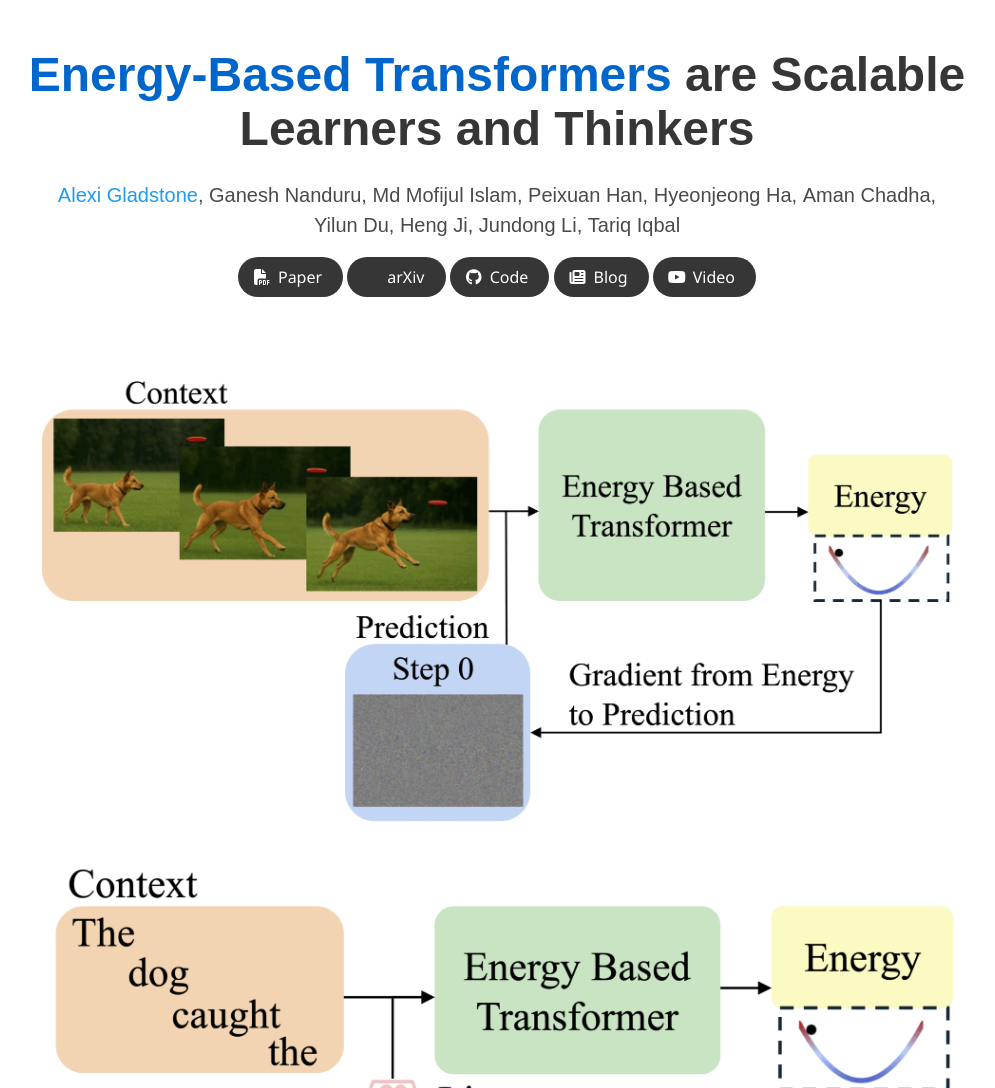
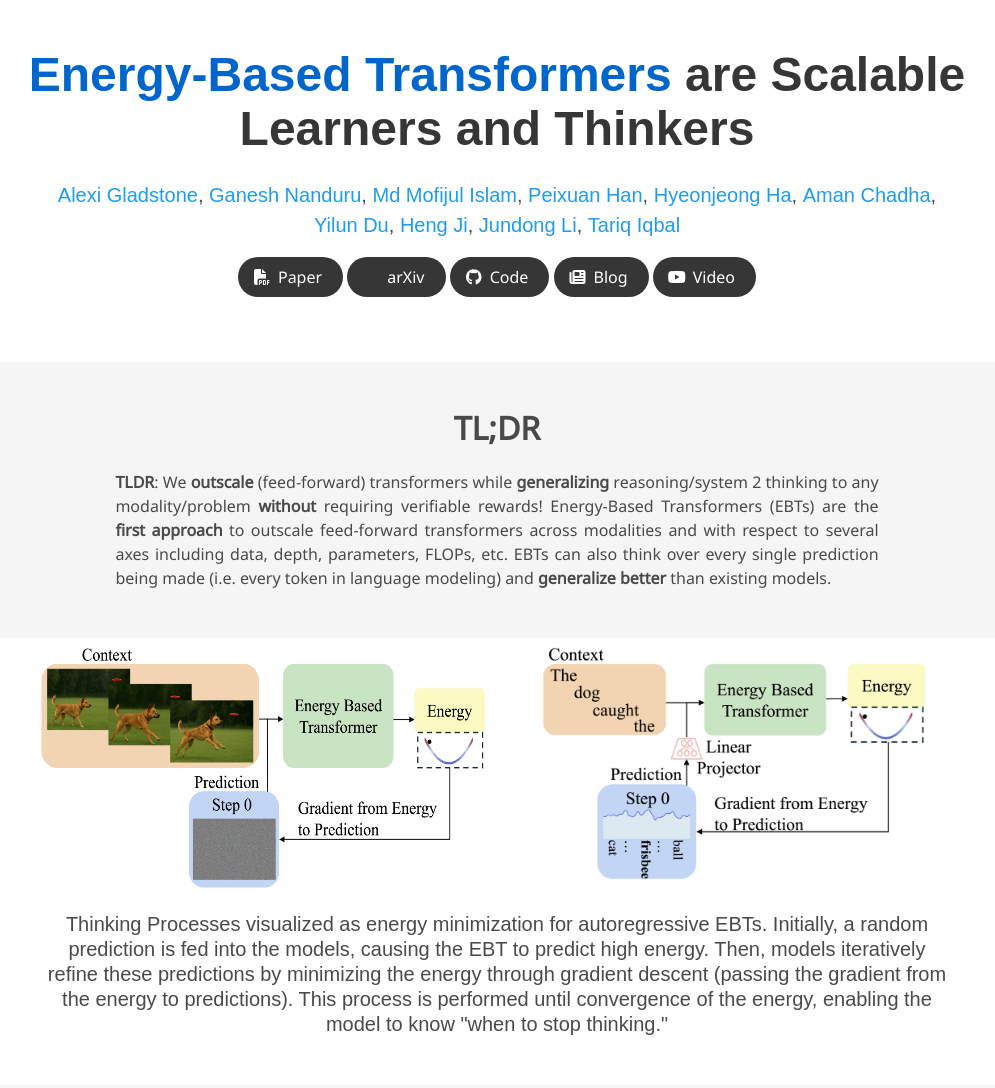
Before and after one commit to energy-based-transformers/energy-based-transformers.github.io, a plain HTML site: page index.html in a window 1280 px wide. Shown: the top 1088 px of the page, without its empty margins (143-1138 px from the left). Drawn offline with nearby package versions, Linux system fonts and the light colour scheme; some icons are missing; a web font is replaced by a local one.

Commit message:
update website for release

```diff
--- a/index.html
+++ b/index.html
@@ -58,15 +58,15 @@
               <!-- Paper authors -->
               <span class="author-block">
                 <a href="https://alexiglad.github.io" target="_blank">Alexi Gladstone</a>,</span>
-                <span class="author-block">Ganesh Nanduru,</span>
-                <span class="author-block">Md Mofijul Islam,</span>
-                <span class="author-block">Peixuan Han,</span>
-                <span class="author-block">Hyeonjeong Ha,</span>
-                <span class="author-block">Aman Chadha,</span>
-                <span class="author-block">Yilun Du,</span>
-                <span class="author-block">Heng Ji,</span>
-                <span class="author-block">Jundong Li,</span>
-                <span class="author-block">Tariq Iqbal</span>
+                <span class="author-block"><a href="https://nanduruganesh.github.io/" target="_blank">Ganesh Nanduru</a>,</span>
+                <span class="author-block"><a href="https://mmiakashs.github.io/" target="_blank">Md Mofijul Islam</a>,</span>
+                <span class="author-block"><a href="https://hanpx20.github.io/" target="_blank">Peixuan Han</a>,</span>
+                <span class="author-block"><a href="https://hyeonjeongha.github.io/" target="_blank">Hyeonjeong Ha</a>,</span>
+                <span class="author-block"><a href="https://aman.info/" target="_blank">Aman Chadha</a>,</span>
+                <span class="author-block"><a href="https://yilundu.github.io/" target="_blank">Yilun Du</a>,</span>
+                <span class="author-block"><a href="https://blender.cs.illinois.edu/hengji.html" target="_blank">Heng Ji</a>,</span>
+                <span class="author-block"><a href="https://jundongli.github.io/" target="_blank">Jundong Li</a>,</span>
+                <span class="author-block"><a href="https://www.tiqbal.com/" target="_blank">Tariq Iqbal</a></span>
               </div>
 
               <!-- <div class="is-size-5 publication-authors">
@@ -152,16 +152,33 @@
 </section>
 
 
+<!-- TLDR -->
+<section class="section hero is-light">
+  <div class="container is-max-desktop">
+    <div class="columns is-centered has-text-centered">
+      <div class="column is-four-fifths">
+        <h2 class="title is-3">TL;DR</h2>
+        <div class="content has-text-justified">
+          <p>
+            <strong>TLDR</strong>: We <strong>outscale</strong> (feed-forward) transformers while <strong>generalizing</strong> reasoning/system 2 thinking to any modality/problem <strong>without</strong> requiring verifiable rewards! Energy-Based Transformers (EBTs) are the <strong>first approach</strong> to outscale feed-forward transformers across modalities and with respect to several axes including data, depth, parameters, FLOPs, etc. EBTs can also think over every single prediction being made (i.e. every token in language modeling) and <strong>generalize better</strong> than existing models.
+          </p>
+        </div>
+      </div>
+    </div>
+  </div>
+</section>
+
+
 <!-- Teaser video-->
 <section class="hero teaser">
   <div class="container is-max-desktop">
     <div class="hero-body">
-      <div>
-        <div class="has-text-centered">
-          <img src="static/gifs/ezgif.com-animated-gif-maker_video.gif" alt="Energy Based Transformer Video Prediction as Thinking">
+      <div class="columns is-vcentered">
+        <div class="column has-text-centered">
+          <img src="static/gifs/ezgif.com-animated-gif-maker_video.gif" alt="Energy Based Transformer Video Prediction as Thinking" class="teaser-gif">
         </div>
-        <div class="has-text-centered" style="margin-top: 1rem;">
-          <img src="static/gifs/ezgif.com-animated-gif-maker_text.gif" alt="Energy Based Transformer Language Model Prediction as Thinking">
+        <div class="column has-text-centered">
+          <img src="static/gifs/ezgif.com-animated-gif-maker_text.gif" alt="Energy Based Transformer Language Model Prediction as Thinking" class="teaser-gif">
         </div>
       </div>
       <h2 class="subtitle has-text-centered">
@@ -193,54 +210,54 @@ Inference-time computation techniques, analogous to human System 2 Thinking, hav
 
 
 <!-- Image carousel -->
-<section class="hero is-small">
+<!-- <section class="hero is-small">
   <div class="hero-body">
     <div class="container">
       <div id="results-carousel" class="carousel results-carousel">
        <div class="item">
-        <!-- Your image here -->
+
         <img src="static/images/model_comparison.png" alt="Comparison of EBTs to existing approaches"/>
         <h2 class="subtitle has-text-centered">
           Comparison of EBTs to existing approaches
         </h2>
       </div>
       <div class="item">
-        <!-- Your image here -->
+
         <img src="static/images/proposed_model.png" alt="EBTs for Autoregressive Modeling"/>
         <h2 class="subtitle has-text-centered">
           EBTs for Autoregressive Modeling
         </h2>
       </div>
       <div class="item">
-        <!-- Your image here -->
+
         <img src="static/images/energy_landscape_minimization.png" alt="EBT Thinking Process Visualization for Language Modeling"/>
         <h2 class="subtitle has-text-centered">
          EBT Thinking Process Visualization for Language Modeling
        </h2>
      </div>
      <div class="item">
-      <!-- Your image here -->
+
       <img src="static/images/thinking_performance.png" alt="Thinking Scalability of EBTs"/>
       <h2 class="subtitle has-text-centered">
         Thinking Scalability of EBTs
       </h2>
     </div>
     <div class="item">
-      <!-- Your image here -->
+
       <img src="static/images/scaling_thinking_nlp_ar_ood.svg" alt="Thinking with EBTs Helps More on More OOD Data"/>
       <h2 class="subtitle has-text-centered">
         Thinking with EBTs Helps More on More OOD Data
       </h2>
     </div>
     <div class="item">
-      <!-- Your image here -->
+
       <img src="static/images/scaling_nlp_1.png" alt="EBTs Outscale Transformer++ in NLP"/>
       <h2 class="subtitle has-text-centered">
         EBTs Outscale Transformer++ in NLP
       </h2>
     </div>
     <div class="item">
-      <!-- Your image here -->
+
       <img src="static/images/scaling_video_1.png" alt="EBTs Outscale Transformer++ in Video"/>
       <h2 class="subtitle has-text-centered">
         EBTs Outscale Transformer++ in Video
@@ -249,18 +266,31 @@ Inference-time computation techniques, analogous to human System 2 Thinking, hav
   </div>
 </div>
 </div>
-</section>
+</section> -->
 <!-- End image carousel -->
 
 
 
 
+
+
 <!-- Youtube video -->
+<section class="section">
+  <div class="container is-max-desktop">
+    <div class="columns is-centered has-text-centered">
+      <div class="column is-four-fifths">
+        <h2 class="title is-4">For more information please reference the <a href="https://alexiglad.github.io/blog/2025/ebt/" target="_blank">blog post</a>, <a href="https://github.com/alexiglad/EBT" target="_blank">code</a>, or <a href="static/pdfs/paper.pdf" target="_blank">paper</a>!</h2>
+      </div>
+    </div>
+  </div>
+</section>
+
+
 <section class="hero is-small is-light">
   <div class="hero-body">
     <div class="container">
       <!-- Paper video. -->
-      <h2 class="title is-3">Short Paper Presentation</h2>
+      <h2 class="title is-3">Paper Presentation Video</h2>
       <div class="columns is-centered has-text-centered">
         <div class="column is-four-fifths">
 
--- a/static/css/index.css
+++ b/static/css/index.css
@@ -25,6 +25,13 @@ body {
 
 .teaser {
   font-family: 'Google Sans', sans-serif;
+}
+
+.teaser-gif {
+  height: 250px;
+  width: auto;
+  display: block;
+  margin: 0 auto;
 }
 
 
```
